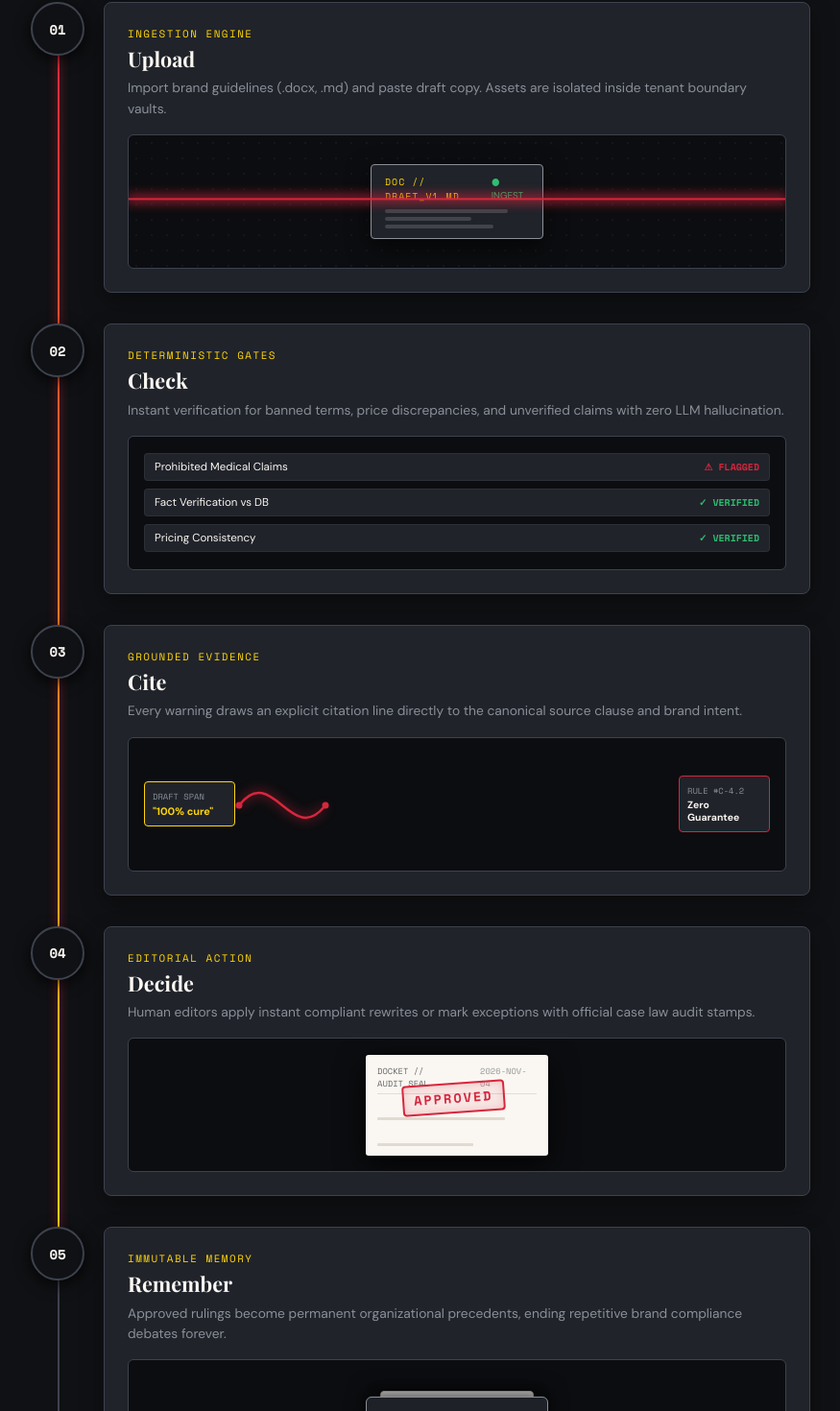
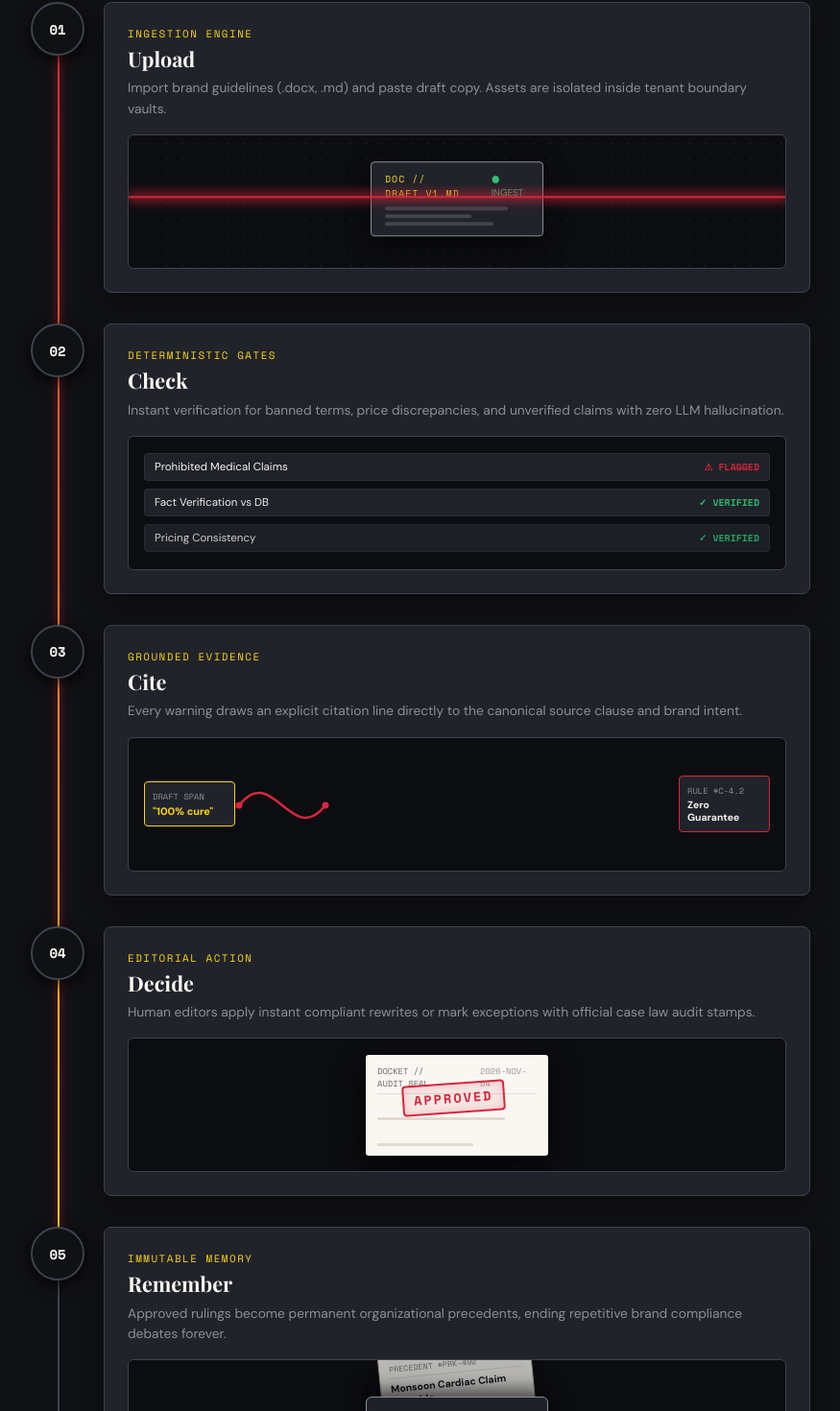
Before and after one commit to athrv-j/PARAKH, a React (Vite) app in the folder web/: page / in a window 1280 px wide. Shown: the part 1447-2917 px from the top of the page at 96% size, without its empty margins (202-1077 px from the left). Built offline with nearby package versions, Linux system fonts and the light colour scheme; no server answers; a web font is replaced by a local one.

Commit message:
fix: remove reducedMotion restrictions and make step animations loop continuously across all browser profiles

```diff
--- a/web/src/components/HowParakhWorks.tsx
+++ b/web/src/components/HowParakhWorks.tsx
@@ -1,17 +1,12 @@
 import React, { useRef } from 'react';
-import { motion, useScroll, useSpring, useInView } from 'motion/react';
-import { springs } from '../motion';
+import { motion, useScroll, useSpring } from 'motion/react';
 
 // ============================================================================
 // STEP 1 ANIMATION: UPLOAD (Document Ingestion Scanner)
 // ============================================================================
 const UploadStepAnimation: React.FC = () => {
-  const ref = useRef<HTMLDivElement>(null);
-  const isInView = useInView(ref, { once: false, margin: '-20px' });
-
   return (
     <div
-      ref={ref}
       style={{
         width: '100%',
         height: '140px',
@@ -38,8 +33,8 @@ const UploadStepAnimation: React.FC = () => {
 
       {/* Document Card Ingesting */}
       <motion.div
-        animate={isInView ? { y: [20, -6, 0], opacity: [0, 1, 1] } : { y: 20, opacity: 0 }}
-        transition={{ duration: 0.8, ease: [0.16, 1, 0.3, 1] }}
+        animate={{ y: [0, -5, 0] }}
+        transition={{ repeat: Infinity, duration: 3.5, ease: 'easeInOut' }}
         style={{
           width: '180px',
           padding: '10px 14px',
@@ -62,9 +57,9 @@ const UploadStepAnimation: React.FC = () => {
         <div style={{ height: '4px', width: '75%', backgroundColor: 'rgba(255,255,255,0.15)', borderRadius: '2px' }} />
       </motion.div>
 
-      {/* Laser Scanning Beam */}
+      {/* Laser Scanning Beam (Continuous Vertical Sweep) */}
       <motion.div
-        animate={isInView ? { y: [-60, 60, -60] } : { y: -60 }}
+        animate={{ y: [-50, 50, -50] }}
         transition={{ repeat: Infinity, duration: 2.2, ease: 'easeInOut' }}
         style={{
           position: 'absolute',
@@ -84,9 +79,6 @@ const UploadStepAnimation: React.FC = () => {
 // STEP 2 ANIMATION: CHECK (Deterministic Policy Rule Matrix)
 // ============================================================================
 const CheckStepAnimation: React.FC = () => {
-  const ref = useRef<HTMLDivElement>(null);
-  const isInView = useInView(ref, { once: false, margin: '-20px' });
-
   const rules = [
     { label: 'Prohibited Medical Claims', status: 'FLAGGED', color: 'var(--color-stamp-red)' },
     { label: 'Fact Verification vs DB', status: 'VERIFIED', color: 'var(--color-verified-green)' },
@@ -95,7 +87,6 @@ const CheckStepAnimation: React.FC = () => {
 
   return (
     <div
-      ref={ref}
       style={{
         width: '100%',
         height: '140px',
@@ -113,9 +104,9 @@ const CheckStepAnimation: React.FC = () => {
       {rules.map((rule, idx) => (
         <motion.div
           key={rule.label}
-          initial={{ opacity: 0, x: -16 }}
-          animate={isInView ? { opacity: 1, x: 0 } : { opacity: 0, x: -16 }}
-          transition={{ delay: idx * 0.18, duration: 0.4 }}
+          initial={{ opacity: 0.8, x: 0 }}
+          animate={{ opacity: [0.75, 1, 0.75] }}
+          transition={{ repeat: Infinity, duration: 2.4, delay: idx * 0.4, ease: 'easeInOut' }}
           style={{
             display: 'flex',
             alignItems: 'center',
@@ -153,12 +144,8 @@ const CheckStepAnimation: React.FC = () => {
 // STEP 3 ANIMATION: CITE (SVG Citation Path Drawing)
 // ============================================================================
 const CiteStepAnimation: React.FC = () => {
-  const ref = useRef<HTMLDivElement>(null);
-  const isInView = useInView(ref, { once: false, margin: '-20px' });
-
   return (
     <div
-      ref={ref}
       style={{
         width: '100%',
         height: '140px',
@@ -190,7 +177,7 @@ const CiteStepAnimation: React.FC = () => {
         </div>
       </div>
 
-      {/* SVG Citation Line Connecting Cards */}
+      {/* SVG Citation Line Connecting Cards (Continuous Loop Drawing) */}
       <svg
         style={{
           position: 'absolute',
@@ -208,9 +195,8 @@ const CiteStepAnimation: React.FC = () => {
           strokeWidth="2.5"
           strokeDasharray="4 4"
           initial={{ pathLength: 0 }}
-          animate={isInView ? { pathLength: 1 } : { pathLength: 0 }}
-          transition={{ duration: 1.2, ease: [0.16, 1, 0.3, 1], repeat: Infinity, repeatDelay: 1.5 }}
-          style={{ filter: 'drop-shadow(0 0 6px var(--color-stamp-red))' }}
+          animate={{ pathLength: [0, 1] }}
+          transition={{ duration: 1.4, ease: [0.16, 1, 0.3, 1], repeat: Infinity, repeatDelay: 1.2 }}
         />
         {/* End Pin Dots */}
         <circle cx="115" cy="70" r="3.5" fill="var(--color-stamp-red)" />
@@ -241,12 +227,8 @@ const CiteStepAnimation: React.FC = () => {
 // STEP 4 ANIMATION: DECIDE (Rubber Stamp Slam Impact)
 // ============================================================================
 const DecideStepAnimation: React.FC = () => {
-  const ref = useRef<HTMLDivElement>(null);
-  const isInView = useInView(ref, { once: false, margin: '-20px' });
-
   return (
     <div
-      ref={ref}
       style={{
         width: '100%',
         height: '140px',
@@ -283,17 +265,19 @@ const DecideStepAnimation: React.FC = () => {
         <div style={{ height: '3px', width: '80%', backgroundColor: '#e2dacf', borderRadius: '1px' }} />
         <div style={{ height: '3px', width: '60%', backgroundColor: '#e2dacf', borderRadius: '1px' }} />
 
-        {/* Rubber Stamp Slam Impact */}
+        {/* Rubber Stamp Slam Impact (Periodic Loop) */}
         <motion.div
-          initial={{ opacity: 0, scale: 2.3, rotate: -18 }}
-          animate={
-            isInView
-              ? { opacity: 1, scale: 1, rotate: -4 }
-              : { opacity: 0, scale: 2.3, rotate: -18 }
-          }
+          animate={{
+            scale: [2.2, 1, 1, 1],
+            rotate: [-18, -4, -4, -4],
+            opacity: [0, 1, 1, 1]
+          }}
           transition={{
-            ...springs.snappy,
-            delay: 0.25
+            repeat: Infinity,
+            duration: 2.8,
+            times: [0, 0.25, 0.85, 1],
+            repeatDelay: 1.2,
+            ease: [0.16, 1, 0.3, 1]
           }}
           style={{
             position: 'absolute',
@@ -323,12 +307,8 @@ const DecideStepAnimation: React.FC = () => {
 // STEP 5 ANIMATION: REMEMBER (Card Filing into Archival Folder)
 // ============================================================================
 const RememberStepAnimation: React.FC = () => {
-  const ref = useRef<HTMLDivElement>(null);
-  const isInView = useInView(ref, { once: false, margin: '-20px' });
-
   return (
     <div
-      ref={ref}
       style={{
         width: '100%',
         height: '140px',
@@ -368,17 +348,18 @@ const RememberStepAnimation: React.FC = () => {
         </div>
       </div>
 
-      {/* Precedent Card Filing into Folder */}
+      {/* Precedent Card Filing into Folder (Periodic Loop) */}
       <motion.div
-        animate={
-          isInView
-            ? { y: [-35, 12], rotate: [-6, 0], opacity: [0.7, 1] }
-            : { y: -35, rotate: -6, opacity: 0.7 }
-        }
+        animate={{
+          y: [-35, 12, 12, -35],
+          rotate: [-6, 0, 0, -6],
+          opacity: [0.7, 1, 1, 0.7]
+        }}
         transition={{
           repeat: Infinity,
-          repeatDelay: 1.8,
-          duration: 1.4,
+          duration: 2.6,
+          times: [0, 0.45, 0.8, 1],
+          repeatDelay: 1.2,
           ease: [0.16, 1, 0.3, 1]
         }}
         style={{
@@ -482,11 +463,7 @@ export const HowParakhWorks: React.FC = () => {
     >
       {/* Section Header */}
       <div style={{ textAlign: 'center', marginBottom: '3rem' }}>
-        <motion.div
-          initial={{ opacity: 0, y: 10 }}
-          whileInView={{ opacity: 1, y: 0 }}
-          viewport={{ once: true }}
-          transition={{ duration: 0.5 }}
+        <div
           style={{
             fontFamily: 'var(--font-mono)',
             fontSize: '0.75rem',
@@ -497,13 +474,9 @@ export const HowParakhWorks: React.FC = () => {
           }}
         >
           // ARCHITECTURE & AUDIT LIFECYCLE
-        </motion.div>
+        </div>
 
-        <motion.h2
-          initial={{ opacity: 0, y: 14 }}
-          whileInView={{ opacity: 1, y: 0 }}
-          viewport={{ once: true }}
-          transition={{ duration: 0.6, delay: 0.1 }}
+        <h2
           style={{
             fontFamily: 'var(--font-serif)',
             fontSize: 'clamp(1.8rem, 3.5vw, 2.4rem)',
@@ -513,13 +486,9 @@ export const HowParakhWorks: React.FC = () => {
           }}
         >
           How Parakh Works
-        </motion.h2>
+        </h2>
 
-        <motion.p
-          initial={{ opacity: 0, y: 12 }}
-          whileInView={{ opacity: 1, y: 0 }}
-          viewport={{ once: true }}
-          transition={{ duration: 0.6, delay: 0.2 }}
+        <p
           style={{
             fontSize: '0.92rem',
             color: 'var(--color-steel)',
@@ -529,7 +498,7 @@ export const HowParakhWorks: React.FC = () => {
           }}
         >
           From unvetted creative copy to immutable brand precedent in five deterministic steps.
-        </motion.p>
+        </p>
       </div>
 
       {/* Step Cards with Connected Scroll Rail */}
@@ -564,16 +533,12 @@ export const HowParakhWorks: React.FC = () => {
         />
 
         {/* 5 Distinct Steps */}
-        {STEPS.map((step, idx) => {
+        {STEPS.map((step) => {
           const AnimationComponent = step.Animation;
 
           return (
-            <motion.div
+            <div
               key={step.id}
-              initial={{ opacity: 0, y: 24 }}
-              whileInView={{ opacity: 1, y: 0 }}
-              viewport={{ once: true, margin: '-40px' }}
-              transition={{ duration: 0.55, delay: idx * 0.08, ease: [0.16, 1, 0.3, 1] }}
               style={{
                 display: 'grid',
                 gridTemplateColumns: '56px 1fr',
@@ -658,7 +623,7 @@ export const HowParakhWorks: React.FC = () => {
                 {/* Step Bespoke Motion Graphic */}
                 <AnimationComponent />
               </div>
-            </motion.div>
+            </div>
           );
         })}
       </div>
--- a/web/src/main.tsx
+++ b/web/src/main.tsx
@@ -6,7 +6,7 @@ import './styles/tokens.css';
 
 ReactDOM.createRoot(document.getElementById('root')!).render(
   <React.StrictMode>
-    <MotionConfig reducedMotion="user">
+    <MotionConfig reducedMotion="never">
       <App />
     </MotionConfig>
   </React.StrictMode>
--- a/web/src/styles/tokens.css
+++ b/web/src/styles/tokens.css
@@ -271,13 +271,3 @@ html, body {
   50% { transform: translate(-25px, 18px) scale(1.04); }
   100% { transform: translate(15px, -20px) scale(1); }
 }
-
-/* Reduced Motion Preference Fallbacks */
-@media (prefers-reduced-motion: reduce) {
-  * {
-    animation-duration: 0.01ms !important;
-    animation-iteration-count: 1 !important;
-    transition-duration: 0.01ms !important;
-    scroll-behavior: auto !important;
-  }
-}
```
